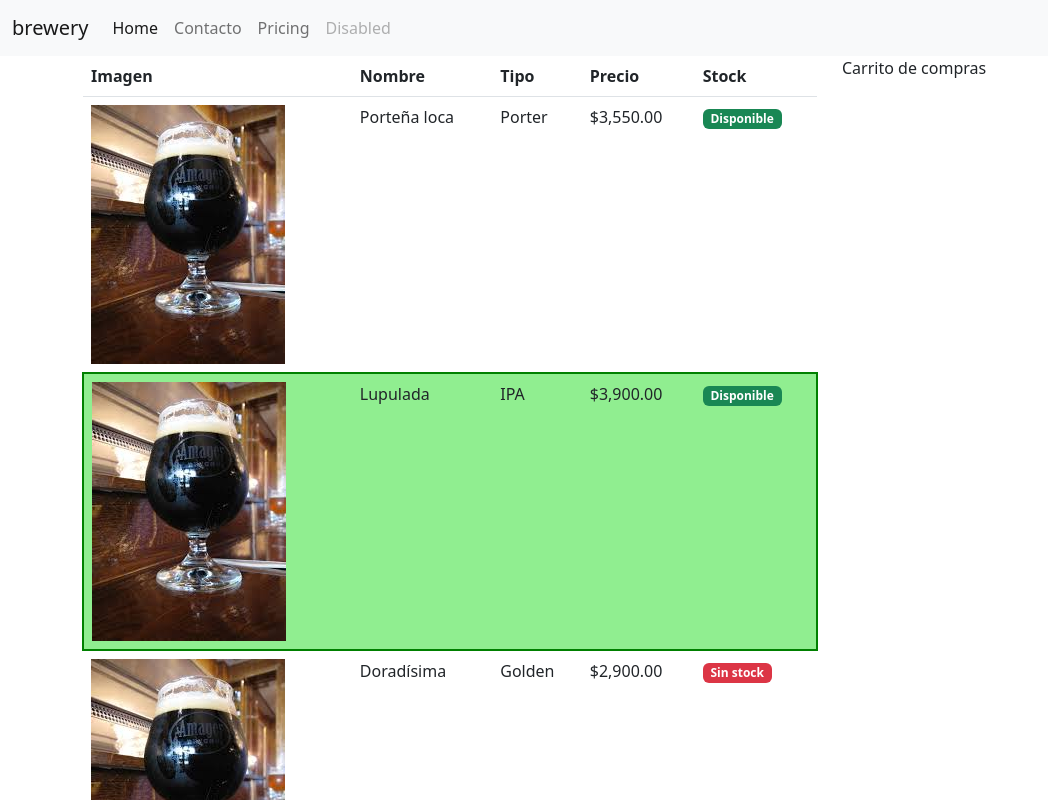
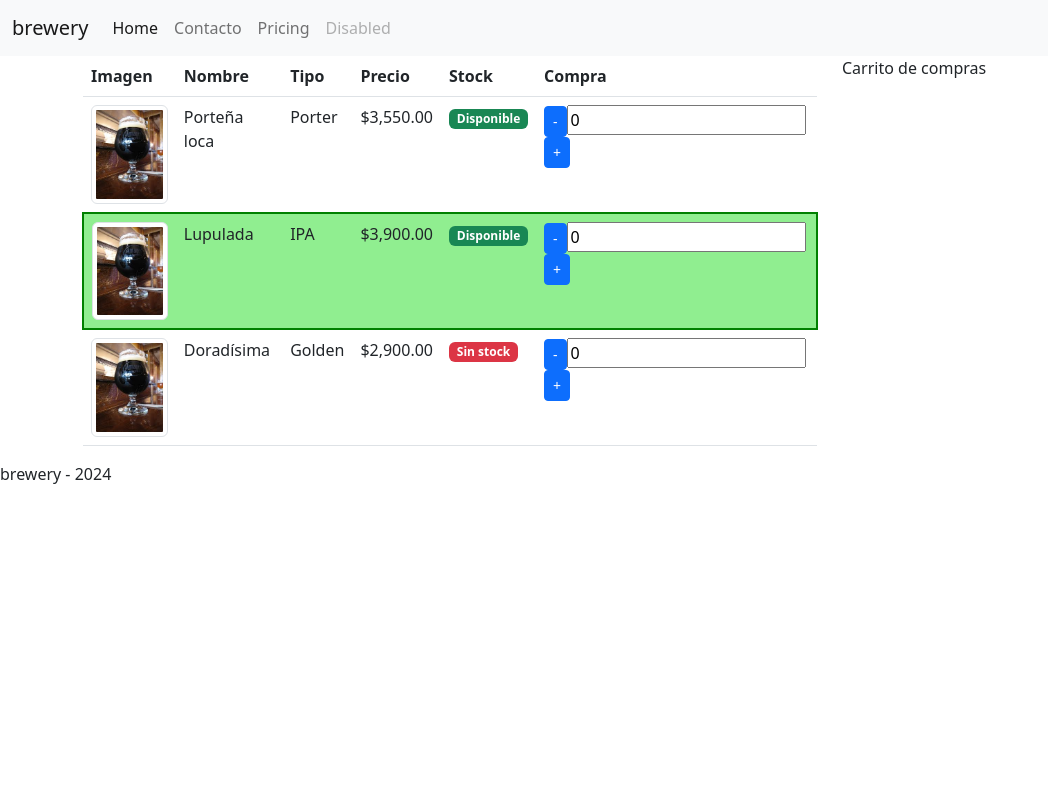
Before and after one commit to mateoymichis/brewery, an Angular app: page / in a window 1280 px wide. Shown: the top 800 px of the page, without its empty margins (0-1048 px from the left). Built offline with nearby package versions, Linux system fonts and the light colour scheme.

Commit message:
Cambios en atributo quantity de interfaz Beer

```diff
--- a/src/app/app.module.ts
+++ b/src/app/app.module.ts
@@ -4,6 +4,8 @@ import { BrowserModule, provideClientHydration } from '@angular/platform-browser
 import { AppRoutingModule } from './app-routing.module';
 import { AppComponent } from './app.component';
 import { BeerListComponent } from './beer-list/beer-list.component';
+
+import { FormsModule } from '@angular/forms';
 
 @NgModule({
   declarations: [
@@ -12,7 +14,8 @@ import { BeerListComponent } from './beer-list/beer-list.component';
   ],
   imports: [
     BrowserModule,
-    AppRoutingModule
+    AppRoutingModule,
+    FormsModule
   ],
   providers: [
     provideClientHydration()
--- a/src/app/beer-list/Beer.ts
+++ b/src/app/beer-list/Beer.ts
@@ -5,4 +5,5 @@ export interface Beer {
     stock: number;
     image: string;
     clearance: boolean;
+    quantity: 0,
 }
--- a/src/app/beer-list/beer-list.component.html
+++ b/src/app/beer-list/beer-list.component.html
@@ -6,11 +6,12 @@
             <th>Tipo</th>
             <th>Precio</th>
             <th>Stock</th>
+            <th>Compra</th>
         </tr>
     </thead>
     <tbody>
         <tr *ngFor="let beer of beers" [ngClass]="{'clearance': beer.clearance}">
-            <td><img [src]="beer.image" [alt]="beer.name"></td>
+            <td><img width="90" class="img-thumbnail" [src]="beer.image" [alt]="beer.name"></td>
             <td>{{beer.name}}</td>
             <td>{{beer.type}}</td>
             <td>{{beer.price | currency}}</td>
@@ -18,6 +19,11 @@
                 <span *ngIf="beer.stock == 0" class="badge bg-danger">Sin stock</span>
                 <span *ngIf="beer.stock > 0" class="badge bg-success">Disponible</span>
             </td>
+            <td>
+                <button type="button" class="btn btn-primary btn-sm" (click)="downQuantity(beer)">-</button>
+                <input type="number" [(ngModel)]="beer.quantity">
+                <button type="button" class="btn btn-primary btn-sm"  (click)="upQuantity(beer)">+</button>
+            </td>
         </tr>
     </tbody>
 </table>
--- a/src/app/beer-list/beer-list.component.ts
+++ b/src/app/beer-list/beer-list.component.ts
@@ -7,6 +7,19 @@ import { Beer } from './Beer';
   styleUrl: './beer-list.component.scss'
 })
 export class BeerListComponent {
+
+upQuantity(beer: Beer): void {
+  if(beer.stock > beer.quantity) {
+    beer.quantity ++;
+  }
+}
+
+downQuantity(beer: Beer): void {
+  if(beer.quantity > 0) {
+    beer.quantity --;
+  }
+ }
+
   beers: Beer[] = [
     {
       name: "Porteña loca",
@@ -15,6 +28,7 @@ export class BeerListComponent {
       stock: 49,
       image: "assets/img/porter.jpg",
       clearance: false,
+      quantity: 0,
     },
     {
       name: "Lupulada",
@@ -23,6 +37,7 @@ export class BeerListComponent {
       stock: 7,
       image: "assets/img/porter.jpg",
       clearance: true,
+      quantity: 0,
     },
     {
       name: "Doradísima",
@@ -31,6 +46,7 @@ export class BeerListComponent {
       stock: 0,
       image: "assets/img/porter.jpg",
       clearance: false,
+      quantity: 0,
     },
   ];
 }
```
